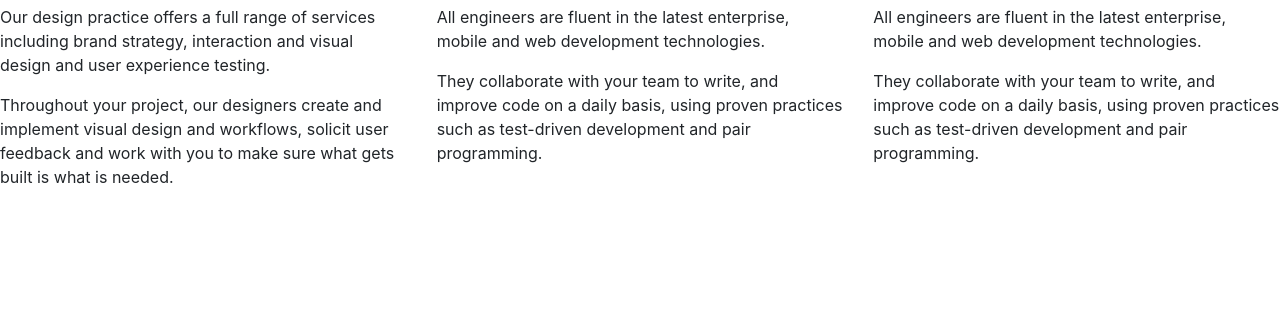
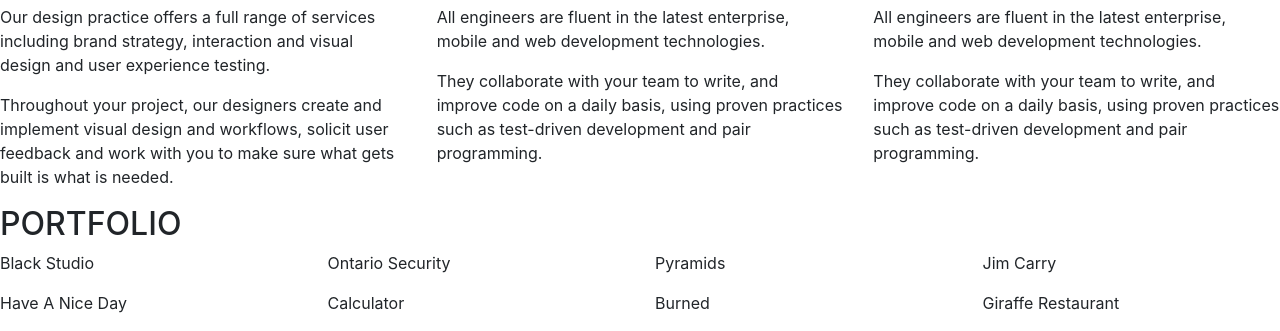
Before and after one commit to J-Okoto/Delani-Studios, a plain HTML site: page index.html in a window 1280 px wide. Shown: the part 773-1104 px from the top of the page. Before the commit the page ends 978 px from the top, so only its background shows below. Drawn offline with nearby package versions, Linux system fonts and the light colour scheme.

Commit message:
added container3 plus 2rows with 4 columns each and paragraphs of 8 column names

```diff
--- a/index.html
+++ b/index.html
@@ -58,6 +58,46 @@
          </div>
        </div>
 
+            <div class="container3">
+              <h2>PORTFOLIO</h2>
+                <div class="row" id="portfolio">
+                    <div class="col-md-3" id="work1">
+                      <p>Black Studio</p>
+                    </div>
+
+                      <div class="col-md-3" id="work2">
+                         <p>Ontario Security</p>
+                      </div>
+
+                        <div class="col-md-3" id="work3">
+                          <p>Pyramids</p>
+                        </div>
+
+                           <div class="col-md-3" id="work4">
+                             <p id="overlay4" class="text">Jim Carry</p>
+                           </div>
+                </div>
+
+                  <div class="row" id="portfolio">
+                     <div class="col-md-3" id="work5">
+                       <p>Have A Nice Day</p>
+                     </div>
+
+                         <div class="col-md-3" id="work6">
+                             <p>Calculator</p>
+                         </div>
+
+                            <div class="col-md-3" id="work7">
+                                <p>Burned</p>
+                            </div>
+
+                               <div class="col-md-3" id="work8">
+                                   <p>Giraffe Restaurant</p>
+                              </div>
+                  </div>
+           </div>
+
+
 
 
 
```
